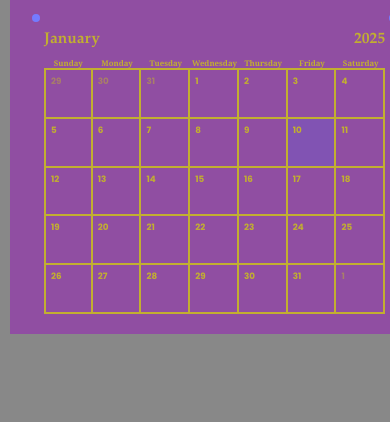
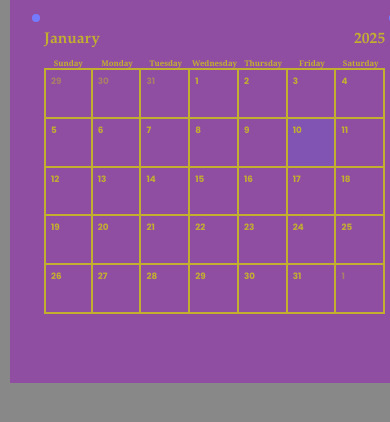
Before and after one commit to dmitrifedoruk/vite-calendar, a website built with Vite: page index.html in a window 390 px wide. Shown: the top 422 px of the page. Built offline with nearby package versions, Linux system fonts and the light colour scheme; a web font is replaced by a local one.

Commit message:
Corrected row counts for certain months

```diff
--- a/main.js
+++ b/main.js
@@ -142,8 +142,19 @@ function createCalendar(date) {
     let count = 1;
     let postCount = 1;
 
+
     //generates dates for grid inserting correct date numbers for each
-    for(let i = 1; i < 36; i++){
+    let gridLimit = 36;
+
+    //checks for cases where 6 rows of dates are needed
+    if(daysInMonth === 31 && firstDayOfWeek > 4){
+        gridLimit = 43;
+    }
+    if(daysInMonth === 30 && firstDayOfWeek > 5){
+        gridLimit = 43;
+    }
+
+    for(let i = 1; i < gridLimit; i++){
         let dateBlock = document.createElement("div");
         dateBlock.classList.add("dateBlock");
         //fills in dates from previous month in empty spaces at beginning of current month
--- a/style.css
+++ b/style.css
@@ -272,7 +272,7 @@ option {
   display: grid;
   grid-auto-flow: row;
   grid-template-columns: repeat(7,calc(100vw/var(--grid-division-big)));
-  grid-template-rows: repeat(5,calc(100vw/var(--grid-division-big)));
+  grid-template-rows: repeat(6,calc(100vw/var(--grid-division-big)));
   /*height: 80vh;*/
 }
 
@@ -398,7 +398,7 @@ option {
     display: grid;
     grid-auto-flow: row;
     grid-template-columns: repeat(7,calc(100vw/var(--grid-division-small)));
-    grid-template-rows: repeat(5,calc(100vw/var(--grid-division-small)));
+    grid-template-rows: repeat(6,calc(100vw/var(--grid-division-small)));
     /*height: 80vh;*/
   }
 
```
